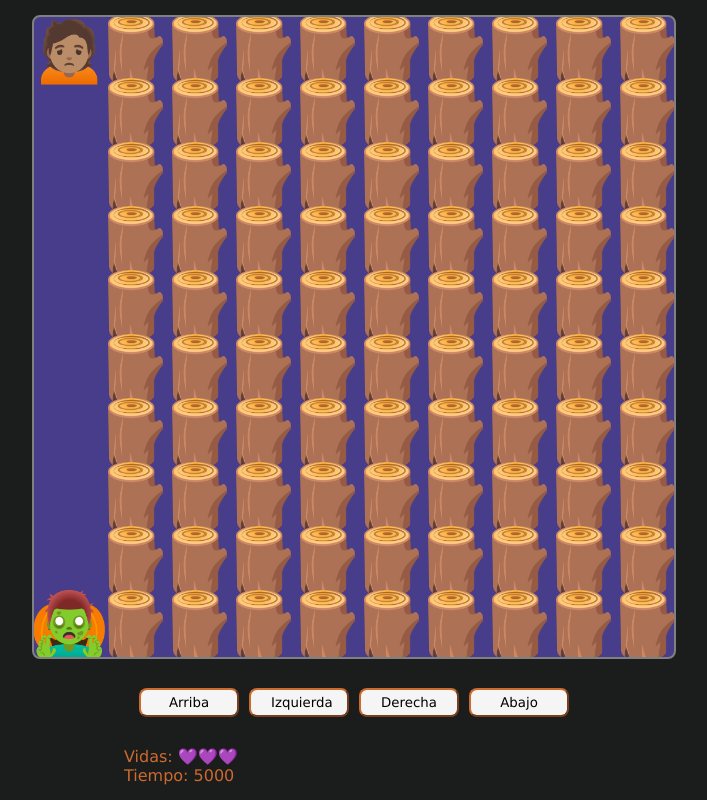
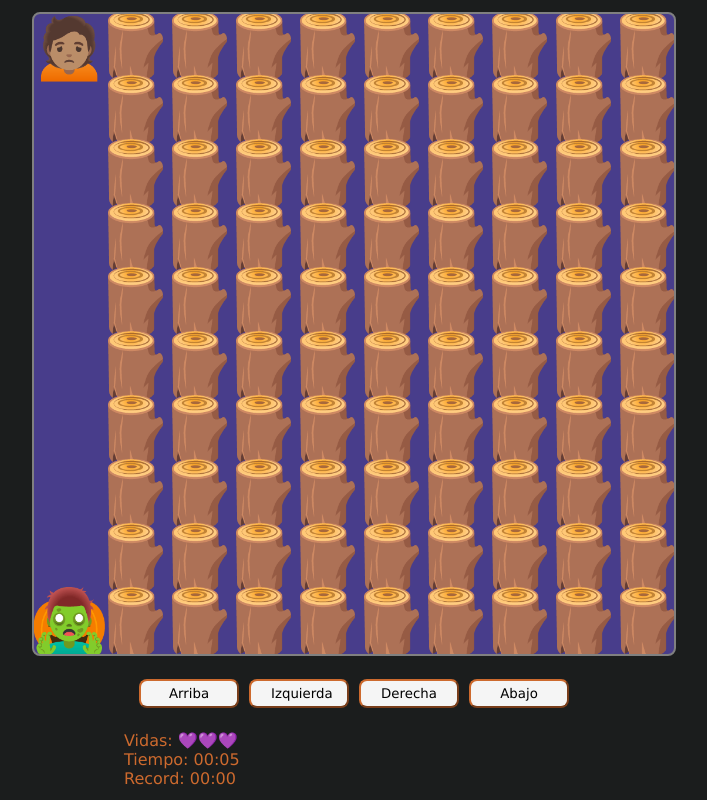
Before and after one commit to JDanielStart/videojuegoJavascript, a plain HTML site: page index.html in a window 1280 px wide. Shown: the whole page, without its empty margins (286-993 px from the left). Drawn offline with Linux system fonts and the light colour scheme.

Commit message:
Creo y guardo el record de tiempo en LocalStorage

```diff
--- a/game.js
+++ b/game.js
@@ -6,12 +6,14 @@ const btnRight = document.querySelector("#right");
 const btnDown = document.querySelector("#down");
 const htmlLives = document.querySelector("#lives");
 const time = document.querySelector("#time");
+const htmlRecord = document.querySelector("#record");
 
 //Variables globales cambiantes
 let canvasSize = 0;
 let elementSize = 0;
 let level = 0;
 let lives = 3;
+let record;
 
 let timeStart;
 let timePlayer;
@@ -60,6 +62,18 @@ function startGame() {
         timeInterval = setInterval(showTime, 100);
     }
 
+    if (record === undefined) {
+        if (localStorage.getItem("record") === null) {
+            localStorage.setItem("record", 0);
+            record = 0;
+            console.log("No exite aun un record");
+        }
+        else {
+            record = parseFloat(localStorage.getItem("record"));
+            console.log("Existe un record y se esta cargando");
+        }
+    }
+
     //Iniciamos el tamaño del canvas para renderizar
     canvas.setAttribute("width", canvasSize);
     canvas.setAttribute("height", canvasSize);
@@ -69,11 +83,15 @@ function startGame() {
     mapRows = map.trim().split("\n");
     mapRowCols = mapRows.map(row => row.trim().split(""));
 
+    //Iniciamos el tamaño de sus elementos y lo configuramos
     elementSize = (canvasSize / 10);
     game.font = elementSize + "px Verdana";
     game.textAlign = "center"; // Establece la alineación en el centro
+
+    //Comprobamos donde estan los arboles y mostramos los datos del jugador
     trees = Array(10).fill(false).map(() => Array(10).fill(false));
     showLives();
+    showRecord();
 
     //Recorremos el mapa y configuramos el juego
     mapRowCols.forEach((row, rowI) => {
@@ -106,8 +124,27 @@ function showLives() {
     hearthArray.forEach(hearth => htmlLives.append(hearth));
 }
 
+function convertToTime(miliseconds) {
+    const segundos = Math.floor(miliseconds / 1000); // Convertir a segundos
+    const minutos = Math.floor(segundos / 60);
+    const segundosRestantes = segundos % 60;
+
+    // Formatear minutos y segundos con dos dígitos
+    const minutosFormateados = minutos.toString().padStart(2, '0');
+    const segundosFormateados = segundosRestantes.toString().padStart(2, '0');
+
+    return { minutos: minutosFormateados, segundos: segundosFormateados };
+}
+
 function showTime() {
-    time.innerHTML = Date.now() - timeStart;
+    timePlayer = Date.now() - timeStart;
+    const coversion = convertToTime(timePlayer);
+    time.innerHTML = coversion.minutos + ":" + coversion.segundos;
+}
+
+function showRecord() {
+    const recordTime = convertToTime(record);
+    htmlRecord.innerHTML = recordTime.minutos + ":" + recordTime.segundos;
 }
 
 //Pasamos al siguiente nivel
@@ -147,6 +184,12 @@ function restartPlayer() {
 function gameWin() {
     console.log("Ganastes el juego!!");
     clearInterval(timeInterval);
+    const pastRecord = parseFloat(localStorage.getItem("record"));
+    if (timePlayer < pastRecord || pastRecord == 0) {
+        localStorage.setItem("record", timePlayer);
+        record = localStorage.getItem("record", timePlayer);
+        showRecord();
+    }
 }
 
 
--- a/index.html
+++ b/index.html
@@ -20,6 +20,7 @@
         <div class="messages">
             <p>Vidas: <span id="lives"></span></p>
             <p>Tiempo: <span id="time"></span></p>
+            <p>Record: <span id="record"></span></p>
         </div>
     </div>
 
```
